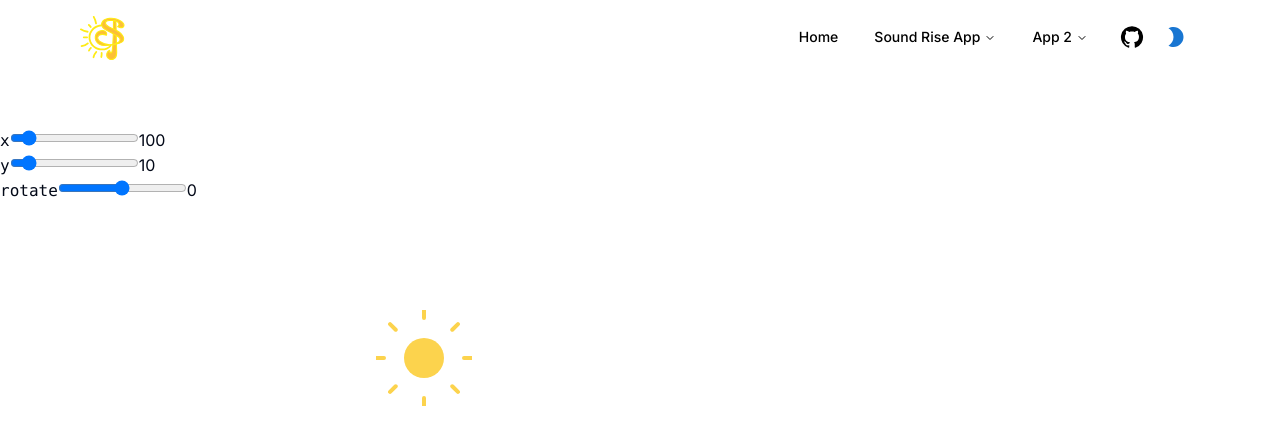
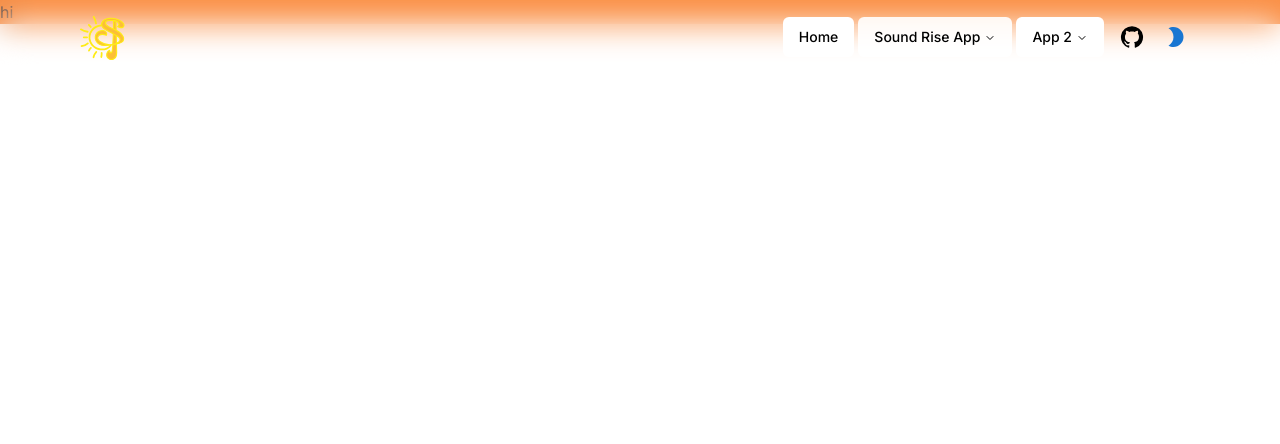
Before and after one commit to schwa1997/thesis-soundRise, a Next.js app: page /soundRise2/play in a window 1280 px wide. Shown: the top 444 px of the page. Built offline with nearby package versions, Linux system fonts and the light colour scheme.

Commit message:
add new changes, more functions

```diff
--- a/src/app/soundRise2/play/page.tsx
+++ b/src/app/soundRise2/play/page.tsx
@@ -10,7 +10,7 @@ export default function page() {
   return (
     <div className="absolute top-0 w-full">
       <BoxContainer brightnessValue={brightness} backgroundCss={"ddd"}>
-        <AnimationBox />
+        {/* <AnimationBox /> */}<div>hi</div>
       </BoxContainer>
     </div>
   );
```
